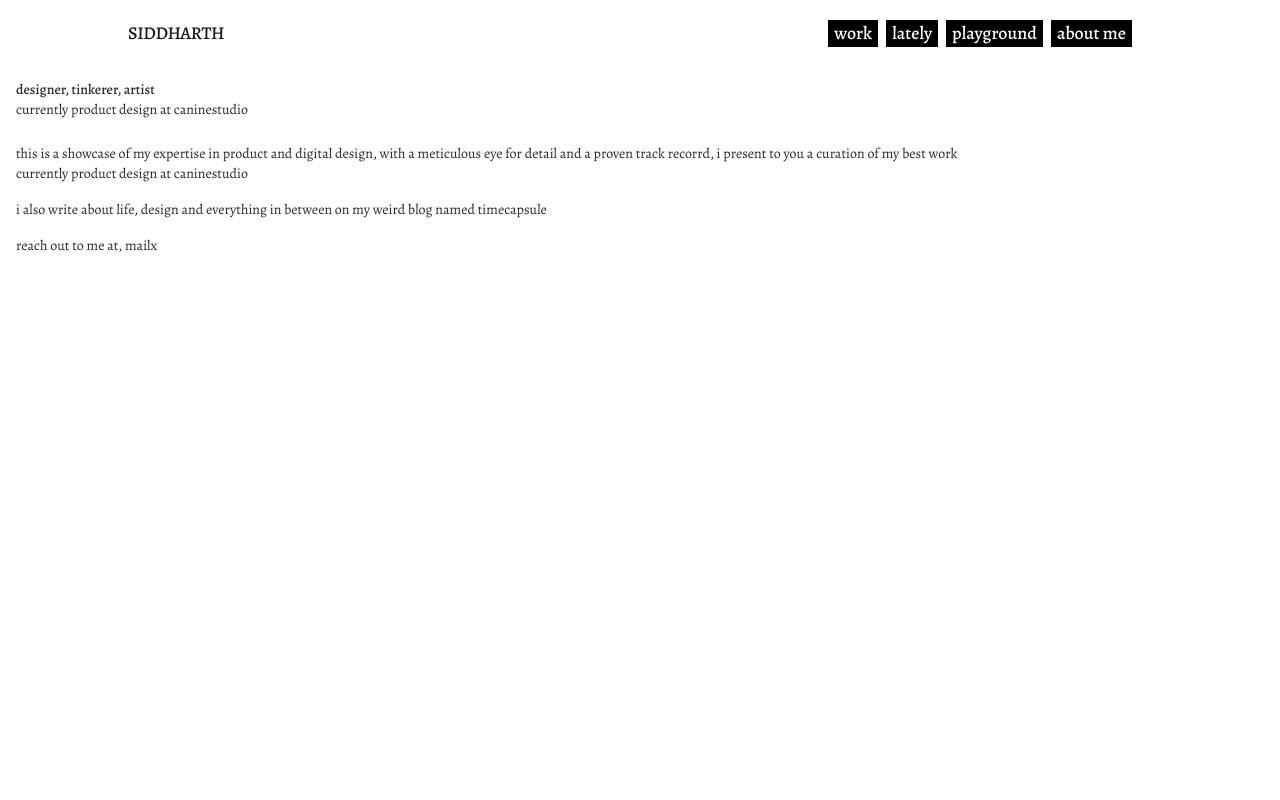
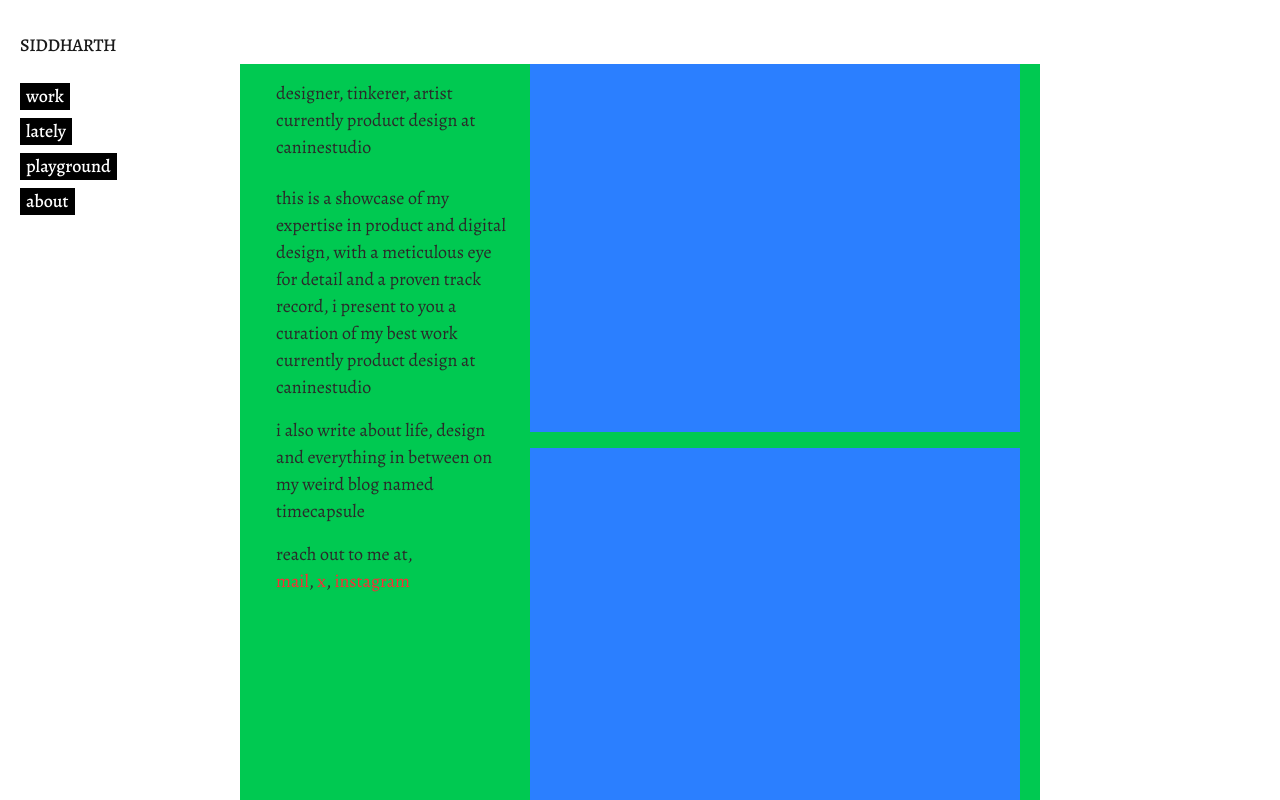
Before and after one commit to sidxcode/personal_playground, a Next.js app: page / in a window 1280 px wide. Shown: the top 800 px of the page. Built offline with nearby package versions, Linux system fonts and the light colour scheme; a web font is replaced by a local one.

Commit message:
added homepage

```diff
--- a/app/lately/page.tsx
+++ b/app/lately/page.tsx
@@ -1,10 +1,12 @@
 export default function LatelyPage() {
   return (
     <main className="min-h-screen bg-white">
-      <section className="px-4 py-6 text-[#2a2a2a]">
-        <h1 className="text-xl font-medium">Lately</h1>
-        <p className="mt-2 text-sm">Updates will appear here.</p>
-      </section>
+      <div className="max-w-[800px] mx-auto">
+        <section className="px-4 py-6 text-[#2a2a2a]">
+          <h1 className="text-xl font-medium">Lately</h1>
+          <p className="mt-2 text-sm">Updates will appear here.</p>
+        </section>
+      </div>
     </main>
   );
 }
--- a/app/page.tsx
+++ b/app/page.tsx
@@ -1,19 +1,29 @@
 export default function Home() {
   return (
     <main className="min-h-screen bg-white">
-      <div className="px-4 py-4 text-[#2a2a2a]">
-        <p className="text-sm font-medium">designer, tinkerer, artist</p>
-        <p className="text-sm">currently product design at caninestudio</p>
-      </div>
-      <div className="px-4 py-2 text-[#2a2a2a]">
-        <p className="text-sm">this is a showcase of my expertise in product and digital design, with a meticulous eye for detail and a proven track recorrd, i present to you a curation of my best work</p>
-        <p className="text-sm">currently product design at caninestudio</p>
-      </div>
-      <div className="px-4 py-2 text-[#2a2a2a]">
-        <p className="text-sm">i also write about life, design and everything in between on my weird blog named <a href="#" className="text-underline">timecapsule</a></p>
-      </div>
-      <div className="px-4 py-2 text-[#2a2a2a]">
-        <p className="text-sm">reach out to me at, <a href="mailto:me@siddharthborman.xyz">mail</a><a href="https://x.com/siddharthborman">x</a></p>
+      <div className="content bg-green-500 mx-auto flex w-full max-w-[800px] flex-col gap-y-4 px-[20px] md:flex-row md:justify-between">
+        <div className="description w-full md:w-[400px] px-4">
+          <div className="py-4 text-[#2a2a2a]">
+            <p className="text-[18px]">designer, tinkerer, artist</p>
+            <p className="text-[18px]">currently product design at caninestudio</p>
+          </div>
+          <div className="py-2 text-[#2a2a2a]">
+            <p className="text-[18px]">this is a showcase of my expertise in product and digital design, with a meticulous eye for detail and a proven track record, i present to you a curation of my best work</p>
+            <p className="text-[18px]">currently product design at caninestudio</p>
+          </div>
+          <div className="py-2 text-[#2a2a2a]">
+            <p className="text-[18px]">i also write about life, design and everything in between on my weird blog named <a href="#" className="text-underline">timecapsule</a></p>
+          </div>
+          <div className="py-2 text-[#2a2a2a]">
+            <p className="text-[18px]">reach out to me at,</p>
+            <p className="text-[18px]"><a className="text-red-500" href="mailto:me@siddharthborman.xyz">mail</a><a className="text-red-500" href="https://x.com/siddharthborman"></a>, <a className="text-red-500" href="#">x</a>, <a className="text-red-500" href="#">instagram</a></p>
+          </div>
+        </div>
+        <div className="gallery w-full h-fit grid grid-cols-1 gap-4">
+          <div className="w-full aspect-[4/3] bg-blue-500"></div>
+          <div className="w-full aspect-[4/3] bg-blue-500"></div>
+          <div className="w-full aspect-[4/3] bg-blue-500"></div>
+        </div>
       </div>
     </main>
   );
--- a/app/playground/page.tsx
+++ b/app/playground/page.tsx
@@ -1,10 +1,12 @@
 export default function PlaygroundPage() {
   return (
     <main className="min-h-screen bg-white">
-      <section className="px-4 py-6 text-[#2a2a2a]">
-        <h1 className="text-xl font-medium">Playground</h1>
-        <p className="mt-2 text-sm">Experiments and side explorations will appear here.</p>
-      </section>
+      <div className="max-w-[800px] mx-auto">
+        <section className="px-4 py-6 text-[#2a2a2a] text-center">
+          <h1 className="text-xl font-medium">Playground</h1>
+          <p className="mt-2 text-sm">Experiments and side explorations will appear here.</p>
+        </section>
+      </div>
     </main>
   );
 }
--- a/components/NavTabs.tsx
+++ b/components/NavTabs.tsx
@@ -4,14 +4,14 @@ const tabs = [
   { label: "work", href: "/" },
   { label: "lately", href: "/lately" },
   { label: "playground", href: "/playground" },
-  { label: "about me", href: "/about-me" },
+  { label: "about", href: "/about-me" },
 ];
 
 export default function NavTabs() {
   return (
-    <nav className="fixed inset-x-0 top-0 z-50">
-      <div className="mx-auto flex h-fit max-w-5xl flex-col gap-2 pt-5 pb-0 text-[#1a1a1a] md:flex-row md:items-center md:justify-between md:gap-0">
-        <div className="w-full text-center md:w-auto md:text-left">
+    <nav className="fixed inset-x-0 top-0 z-50 lg:inset-x-auto lg:inset-y-0 lg:left-0">
+      <div className="mx-auto flex h-fit max-w-5xl flex-col gap-2 pt-5 pb-0 text-[#1a1a1a] lg:h-full lg:justify-start lg:gap-6 lg:px-5 lg:pt-8">
+        <div className="w-full text-center lg:w-auto lg:text-left">
           <Link
             href="/"
             className="font-[var(--font-geist-sans)] text-[18px] font-medium tracking-tight hover:opacity-70"
@@ -19,8 +19,8 @@ export default function NavTabs() {
             SIDDHARTH
           </Link>
         </div>
-        <div className="w-full md:w-auto">
-          <ul className="flex flex-row items-center justify-between gap-2 px-5 text-[18px] font-medium md:justify-end">
+        <div className="w-full lg:w-auto">
+          <ul className="flex flex-row items-center justify-between gap-2 px-5 text-[18px] font-medium lg:flex-col lg:items-start lg:justify-start lg:px-0">
             {tabs.map((tab) => (
               <li key={tab.href}>
                 <Link
```
